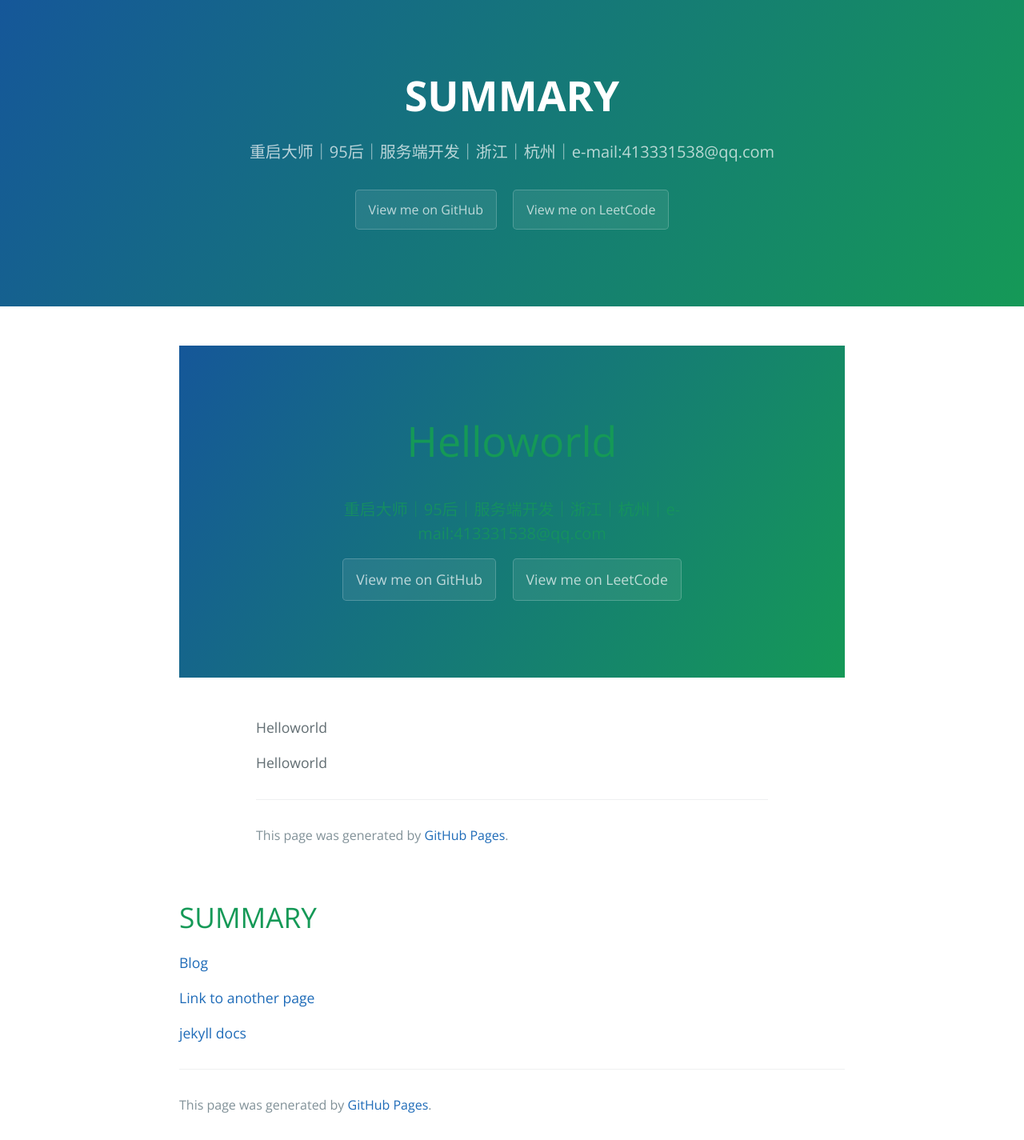
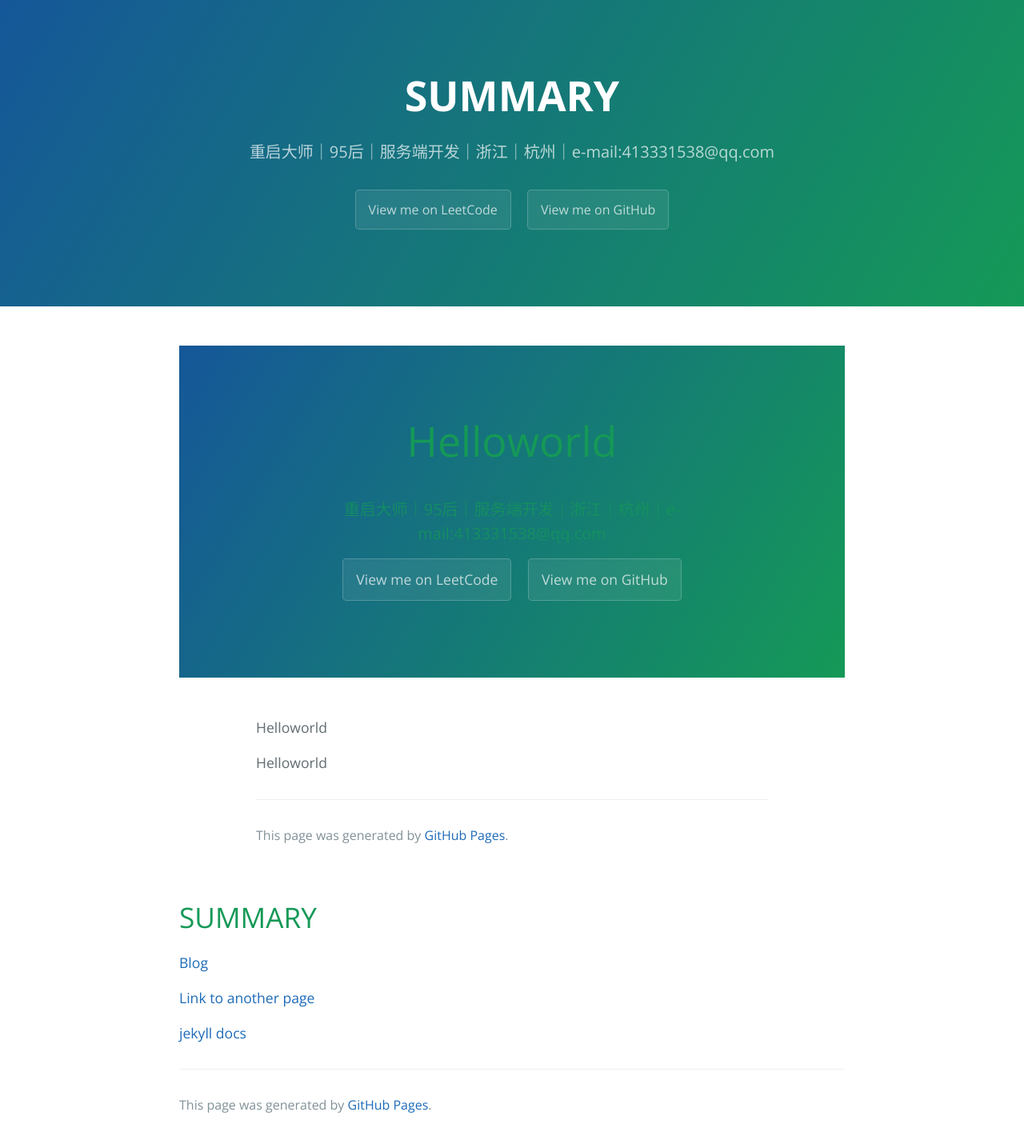
Before and after one commit to dc-orz/dc-orz.github.io, a Jekyll site: the page built from index.md, in a window 1280 px wide. Shown: the whole page at 80% size. Built offline with Jekyll 4.4.1, drawn with Linux system fonts in a browser that asks for light colours; our own code applies the rules of GitHub Pages for plain Markdown files.

Commit message:
Update default.html

```diff
--- a/_layouts/default.html
+++ b/_layouts/default.html
@@ -38,8 +38,9 @@
         <span>e-mail:413331538@qq.com</span>
         <span>浙江 杭州 </span>
       </p> -->
+
+      <a href="https://leetcode-cn.com/u/dc1994" class="btn">View me on LeetCode</a>
       <a href="https://github.com/dc-orz" class="btn">View me on GitHub</a>
-      <a href="https://leetcode-cn.com/u/dc1994" class="btn">View me on LeetCode</a>
     </header>
 
     <main id="content" class="main-content" role="main">
```
